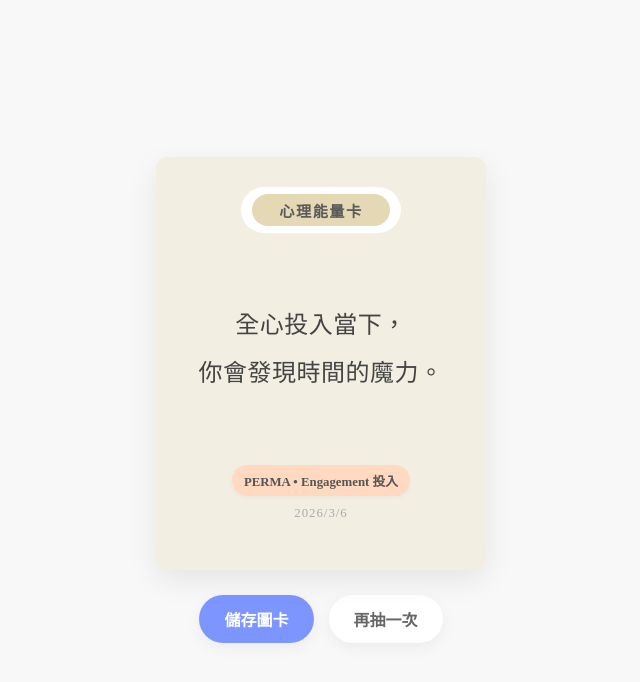
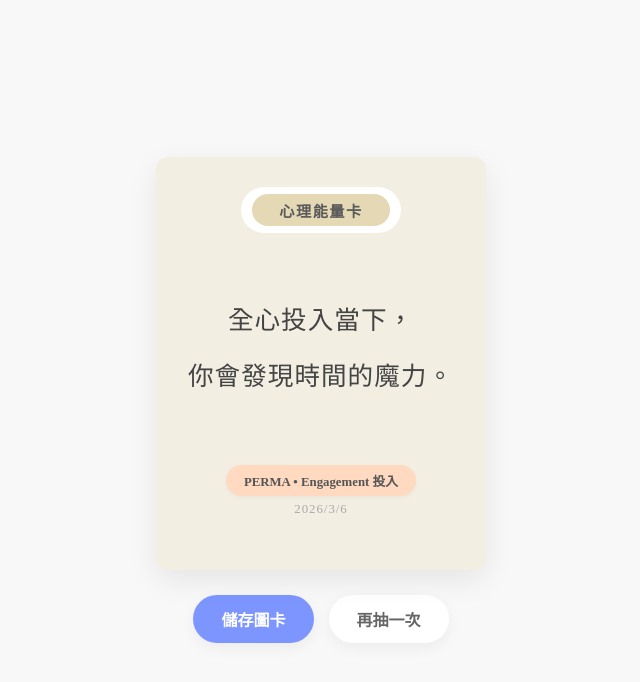
Before and after one commit to Brian948-cloud/perma-energy-card, a plain HTML site: page index.html in a window 1280 px wide. Both pictures are taken after a click on the button "抽一張卡". Shown: the whole page, without its empty margins (319-959 px from the left). Drawn offline with nearby package versions, Linux system fonts and the light colour scheme.

Commit message:
Update index.html

```diff
--- a/index.html
+++ b/index.html
@@ -34,7 +34,7 @@
     #capture-area {
       background-color: var(--bg-main);
       width: 330px;
-      height: 412.5px;
+      height: 412.5px; /* 完美 IG 4:5 比例 */
       display: flex;
       flex-direction: column;
       align-items: center;
@@ -67,18 +67,23 @@
 
     .content-area {
       flex: 1;
-      display: flex; justify-content: center; align-items: center;
+      display: flex;
+      justify-content: center;
+      align-items: center;
       text-align: center;
       width: 100%;
     }
 
+    /* 修正重點：主文字兩行顯示與行距控制 */
     .quote-display {
-      font-size: 1.5rem;
-      line-height: 2; /* 稍微增加行高，讓兩行文字更有呼吸感 */
+      font-size: 1.6rem;
+      line-height: 2.2; /* 增加行高，模擬圖片中的優雅感 */
       font-weight: 500;
       color: #444;
-      letter-spacing: 0.5px;
-      white-space: pre-line; /* 關鍵修正：允許識別換行符號 */
+      letter-spacing: 1px;
+      white-space: pre-line; /* 強制執行 \n 換行指令 */
+      display: block;
+      width: 100%;
     }
 
     .footer-area {
@@ -86,20 +91,21 @@
       text-align: center;
       width: 100%;
       min-height: 70px;
+      display: flex;
+      flex-direction: column;
+      align-items: center;
     }
 
     .category-tag {
       display: inline-block;
-      padding: 6px 12px;
+      padding: 6px 18px;
       border-radius: 20px;
       font-size: 0.8rem;
       font-weight: 700;
       color: #555;
       margin-bottom: 6px;
       box-shadow: 0 2px 5px rgba(0,0,0,0.03);
-      white-space: nowrap;
-      overflow: hidden;
-      max-width: 90%;
+      white-space: nowrap !important; /* 分類標籤維持單行 */
     }
 
     .date-display { color: #aaa; font-size: 0.8rem; letter-spacing: 1px; }
@@ -109,7 +115,7 @@
     button {
       font-family: 'Noto Serif TC', serif;
       border: none;
-      padding: 12px 25px;
+      padding: 12px 28px;
       border-radius: 30px;
       font-size: 1rem;
       cursor: pointer;
@@ -125,23 +131,6 @@
     button:active { transform: scale(0.96); opacity: 0.9; }
     .hidden { display: none !important; }
   </style>
-
-  <script>
-    // PWA 跳轉修正
-    (function(document,navigator,standalone) {
-      if ((standalone in navigator) && navigator[standalone]) {
-        var curnode, location=document.location, stop=/^(a|html)$/i;
-        document.addEventListener('click', function(e) {
-          curnode=e.target;
-          while (!(stop).test(curnode.nodeName)) { curnode=curnode.parentNode; }
-          if('href' in curnode && ( curnode.href.indexOf('http') || ~curnode.href.indexOf(location.host) ) ) {
-            e.preventDefault();
-            location.href = curnode.href;
-          }
-        },false);
-      }
-    })(document,window.navigator,'standalone');
-  </script>
 </head>
 <body>
 
@@ -173,7 +162,7 @@
 <script>
   const permaColors = { "P": "var(--color-p)", "E": "var(--color-e)", "R": "var(--color-r)", "M": "var(--color-m)", "A": "var(--color-a)" };
 
-  // 已將金句改為兩行排版，使用 \n 進行換行
+  // 手動校對 20 則金句的換行位置，確保視覺美觀
   const quotes = [
     { text: "今天的每一份好心情，\n都是珍貴的禮物。", cat: "PERMA • Positive Emotions 正向情緒", type: "P" },
     { text: "允許自己休息，\n也是前進的一部分。", cat: "PERMA • Positive Emotions 正向情緒", type: "P" },
```
